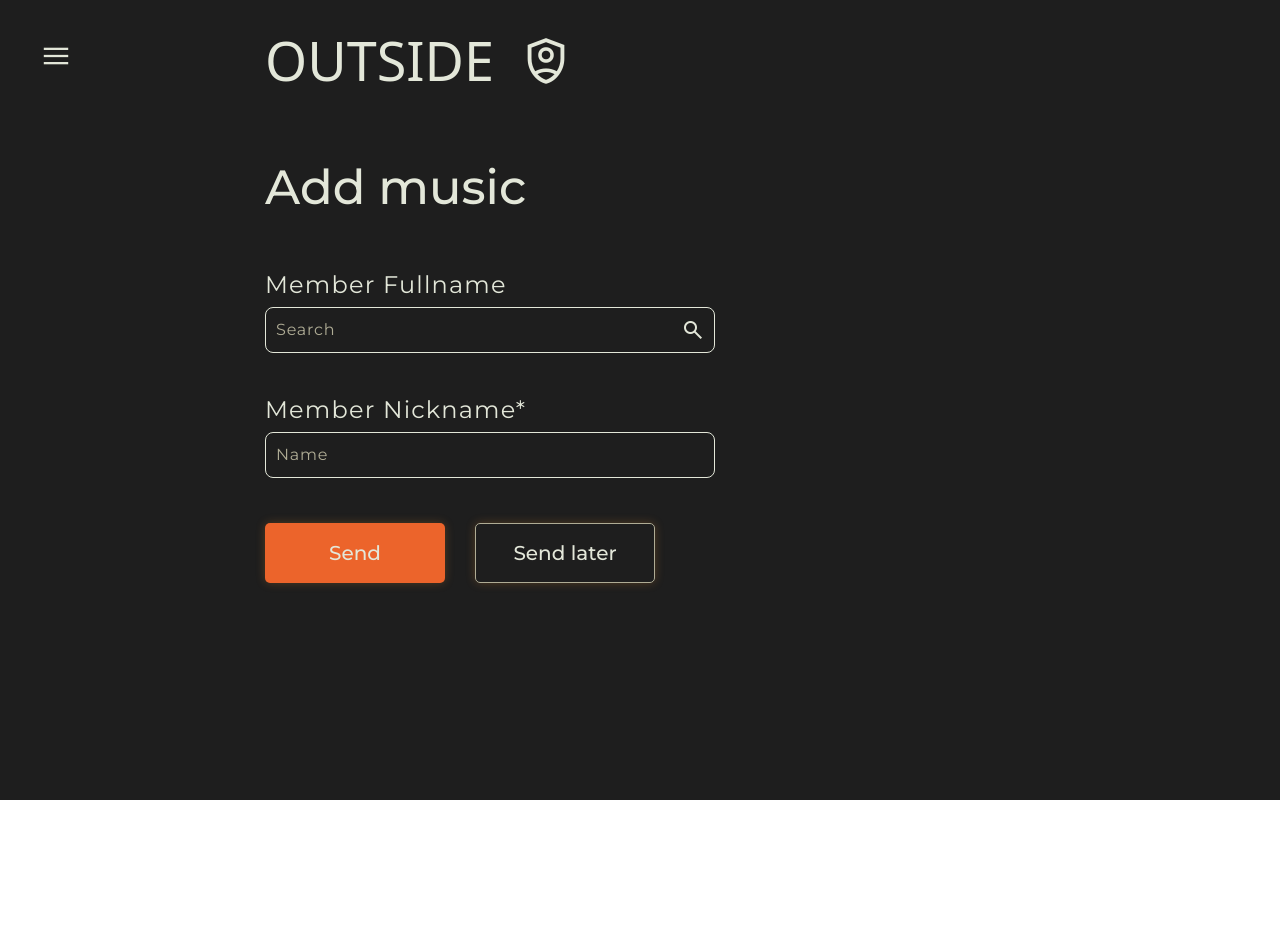
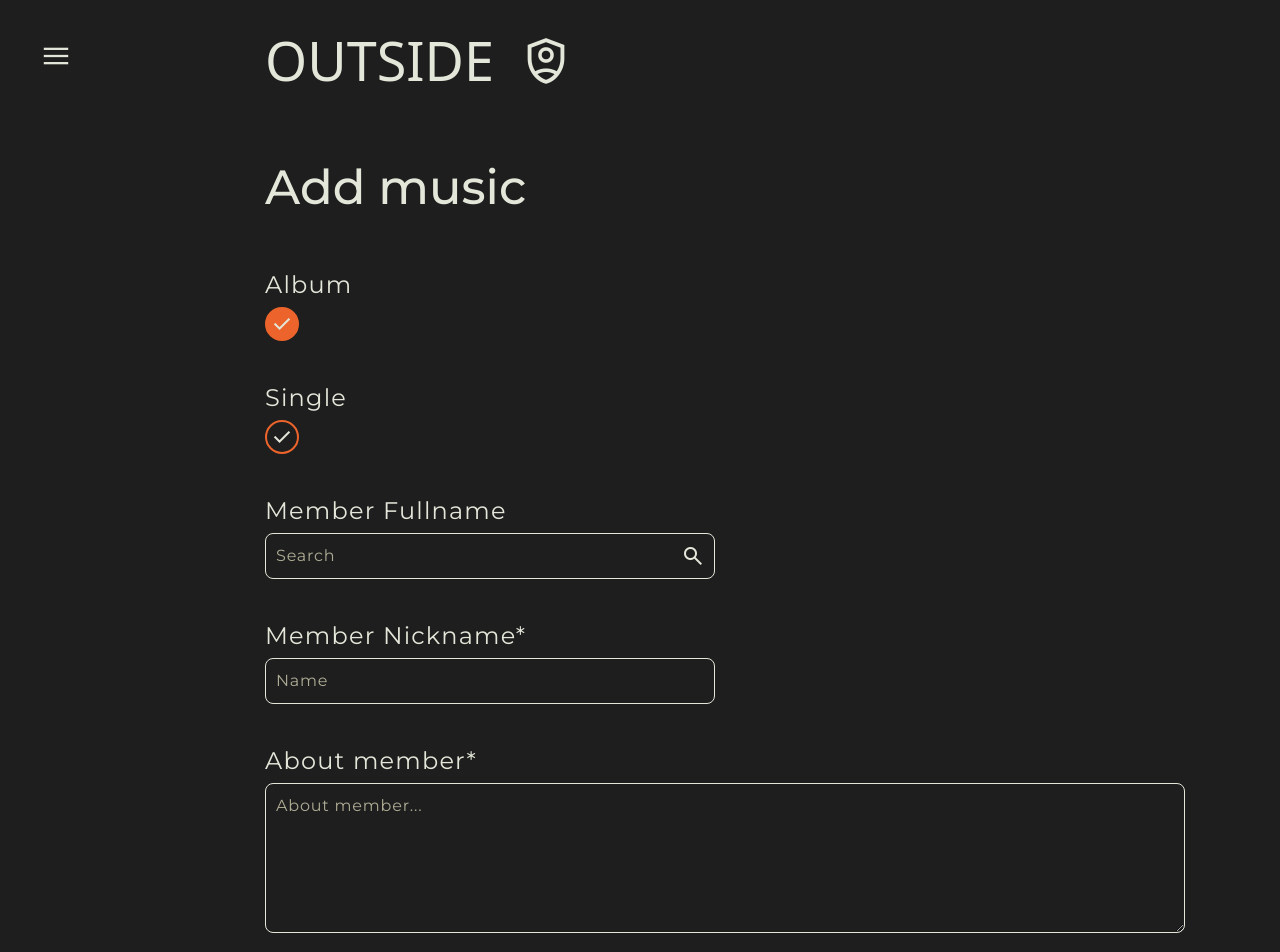
Before and after one commit to outsideOfficialy/adminPanel, a Next.js app: page / in a window 1280 px wide. Shown: the top 952 px of the page. Before the commit the page ends 800 px from the top, so only its background shows below. Built offline with nearby package versions, Linux system fonts and the light colour scheme; a web font is replaced by a local one.

Commit message:
Added custom radio-btn

```diff
--- a/app/page.tsx
+++ b/app/page.tsx
@@ -1,14 +1,17 @@
-"use client"
+"use client";
 
 import PageLayout from "@/components/PageLayout";
-import { InputTypeText, SearchInput } from "@/components/Inputs";
-import Link from "next/link";
+import { InputTypeText, SearchInput, CustomInput, TextArea } from "@/components/Inputs";
 
 export default function Home() {
   return (
     <PageLayout title="Add music">
+      <CustomInput name="Music_type" label="Album" checked={true} />
+      <CustomInput name="Music_type" label="Single" checked={false} />
+
       <SearchInput onSearch={() => {}} placeholder="Search" label="Member Fullname" name="search" />
       <InputTypeText placeholder="Name" label="Member Nickname*" name="nickname" />
+      <TextArea placeholder="About member..." label="About member*" name="aboutMember" />
     </PageLayout>
   );
 }
--- a/components/Inputs/index.tsx
+++ b/components/Inputs/index.tsx
@@ -1,4 +1,4 @@
-import React from "react";
+import React, { useState } from "react";
 
 interface InputFieldProps {
   label?: string;
@@ -11,6 +11,18 @@ interface SearchInputProps {
   placeholder: string;
   name: string;
   onSearch: () => void; // Функция обработчика поиска
+}
+
+interface CustomRadioButtonProps {
+  label: string;
+  name: string;
+  checked: boolean;
+}
+
+interface TextAreaFieldProps {
+  label: string;
+  placeholder: string;
+  name: string;
 }
 
 const InputTypeText: React.FC<InputFieldProps> = ({ label, placeholder, name }) => {
@@ -57,4 +69,56 @@ const SearchInput: React.FC<SearchInputProps> = ({ label, placeholder, name, onS
   );
 };
 
-export { InputTypeText, SearchInput };
+const CustomInput: React.FC<CustomRadioButtonProps> = ({ label, name, checked }) => {
+  const [isChecked, setIsChecked] = useState(checked);
+
+  const handleLabelClick = () => {
+    setIsChecked(!isChecked);
+  };
+
+  return (
+    <div className="flex flex-col items-start gap-[10px] w-full max-w-450">
+      <label className="text-white text-2xl font-normal font-medium font-normal leading-6 tracking-wider">
+        {label}
+      </label>
+      <input
+        type="radio"
+        name={name}
+        checked={isChecked}
+        onChange={() => {}}
+        className="hidden focus:outline-none"
+      />
+      <label
+        htmlFor={name}
+        className={`material-symbols-outlined text-white rounded-full p-[3px] font-normal font-medium transition duration-300 ease-in-out
+          ${
+            isChecked
+              ? "border-2 border-main-primary-color bg-main-primary-color"
+              : "border-2 border-main-primary-color bg-black text-black"
+          }`}
+        onClick={handleLabelClick}
+      >
+        check
+      </label>
+    </div>
+  );
+};
+
+const TextArea: React.FC<TextAreaFieldProps> = ({ label, placeholder, name }) => {
+  return (
+    <div className="flex flex-col items-start gap-[10px] w-full">
+      {label && (
+        <label className="text-white text-2xl font-normal font-medium font-normal leading-6 tracking-wider">
+          {label}
+        </label>
+      )}
+      <textarea
+        placeholder={placeholder}
+        name={name}
+        className="bg-black min-h-[150px] border rounded-lg border-white text-white p-2.5 w-full text-base font-normal font-medium leading-normal tracking-wider transition duration-300 ease-in-out placeholder-grey focus:border-main-primary-color focus:ring-0 focus:outline-none"
+      />
+    </div>
+  );
+};
+
+export { InputTypeText, SearchInput, CustomInput, TextArea };
```
